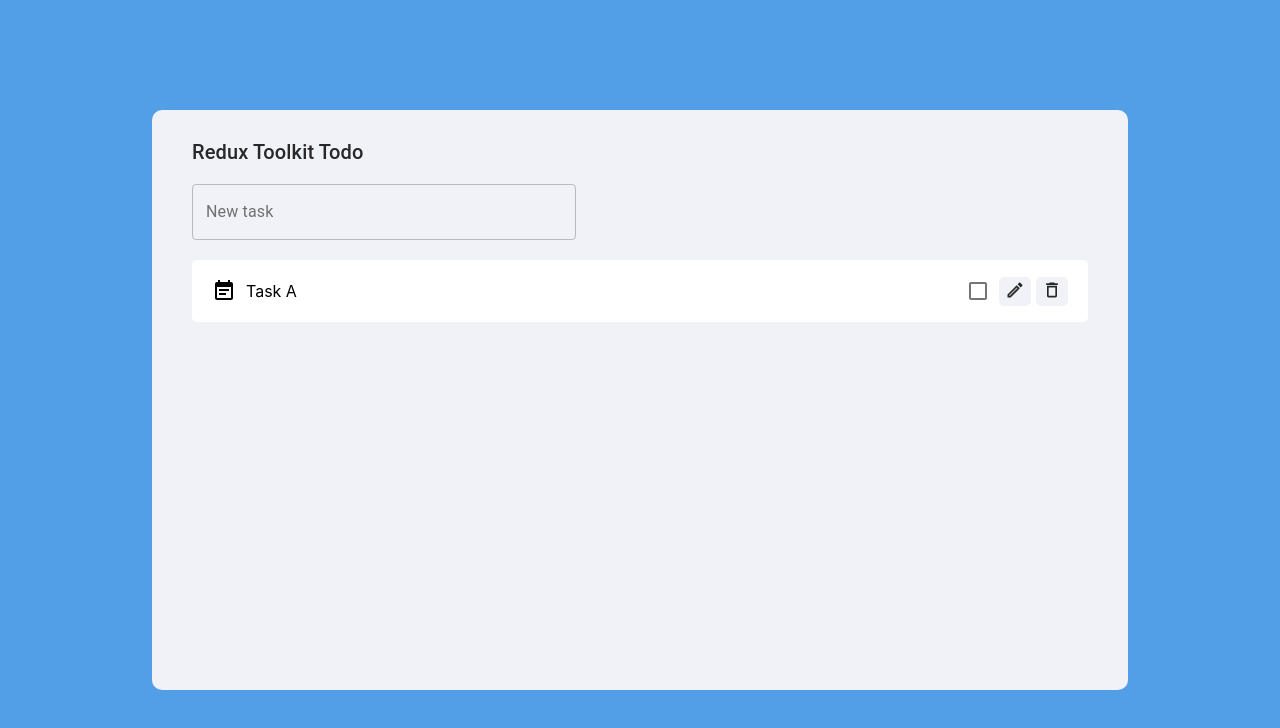
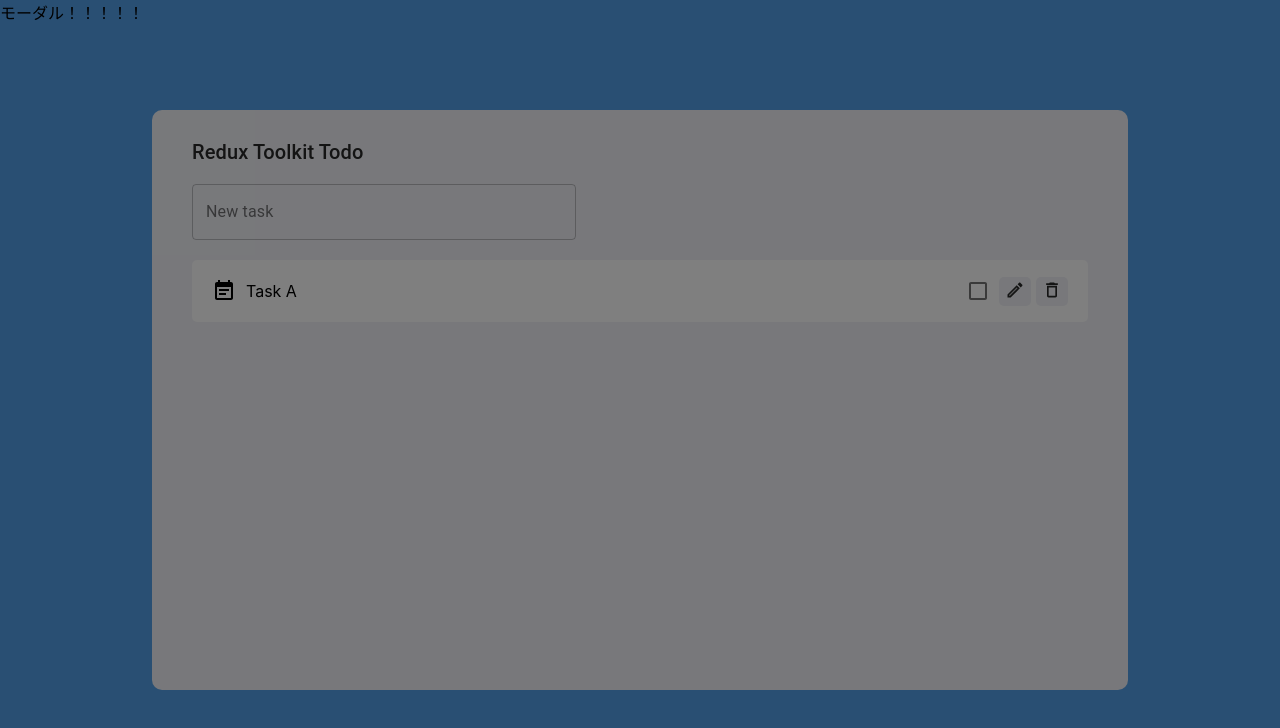
Before and after one commit to kazu-S-1110/redux_toolkit_210614, a React (Create React App) app: page / in a window 1280 px wide. Both pictures are taken after a click on the button 1015 px from the left and 291 px from the top of the page. Shown: the top 728 px of the page. Built offline with nearby package versions, Linux system fonts and the light colour scheme.

Commit message:
matarial-uiのモーダルを実装！（モーダル！！！w）

```diff
--- a/src/features/task/taskItem/TaskItem.tsx
+++ b/src/features/task/taskItem/TaskItem.tsx
@@ -4,6 +4,7 @@
 import EditTwoToneIcon from '@material-ui/icons/EditTwoTone';
 import DeleteOutlineTwoToneIcon from '@material-ui/icons/DeleteOutlineTwoTone';
 import styles from './TaskItem.module.scss';
+import Modal from '@material-ui/core/Modal';
 
 interface PropTypes {
   task: {
@@ -14,6 +15,15 @@
 }
 
 const TaskItem: React.FC<PropTypes> = ({ task }) => {
+  const [open, setOpen] = React.useState(false);
+
+  const handleOpen = () => {
+    setOpen(true);
+  };
+
+  const handleClose = () => {
+    setOpen(false);
+  };
   return (
     <div className={styles.root}>
       <div className={styles.title}>
@@ -30,12 +40,7 @@
           }}
           className={styles.checkbox}
         />
-        <button
-          className={styles.edit_button}
-          onClick={() => {
-            console.log(`edit ${task.id}`);
-          }}
-        >
+        <button className={styles.edit_button} onClick={handleOpen}>
           <EditTwoToneIcon className={styles.icon} />
         </button>
         <button
@@ -47,6 +52,14 @@
           <DeleteOutlineTwoToneIcon className={styles.icon} />
         </button>
       </div>
+      <Modal
+        open={open}
+        onClose={handleClose}
+        aria-labelledby="simple-modal-title"
+        aria-describedby="simple-modal-description"
+      >
+        <div>モーダル！！！！！</div>
+      </Modal>
     </div>
   );
 };
```
